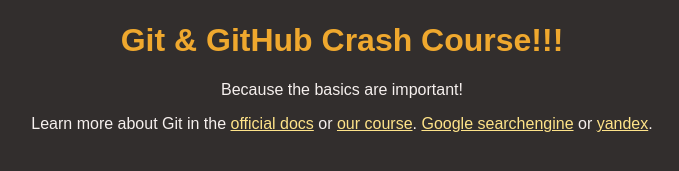
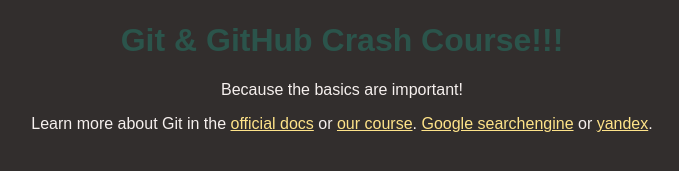
Before and after one commit to RomaDev111/github-crash-course, a plain HTML site: page index.html in a window 1280 px wide. Shown: the part 147-318 px from the top of the page, without its empty margins (298-977 px from the left). Drawn offline with Linux system fonts and the light colour scheme.

Commit message:
changed title color

```diff
--- a/styles.css
+++ b/styles.css
@@ -17,7 +17,7 @@ body {
 }
 
 h1 {
-  color: #efa82e;
+  color: #2b544b;
 }
 
 a {
```
